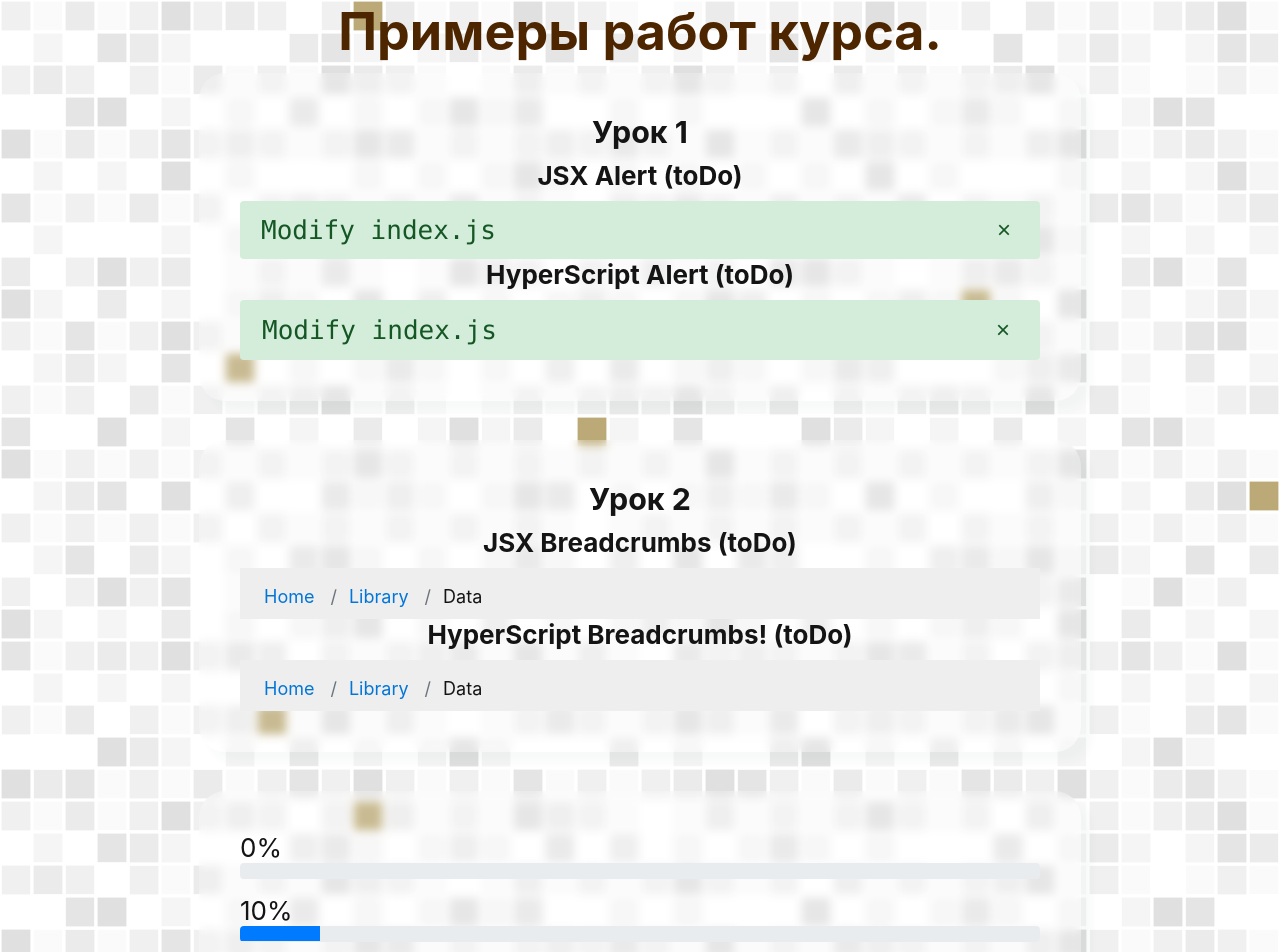
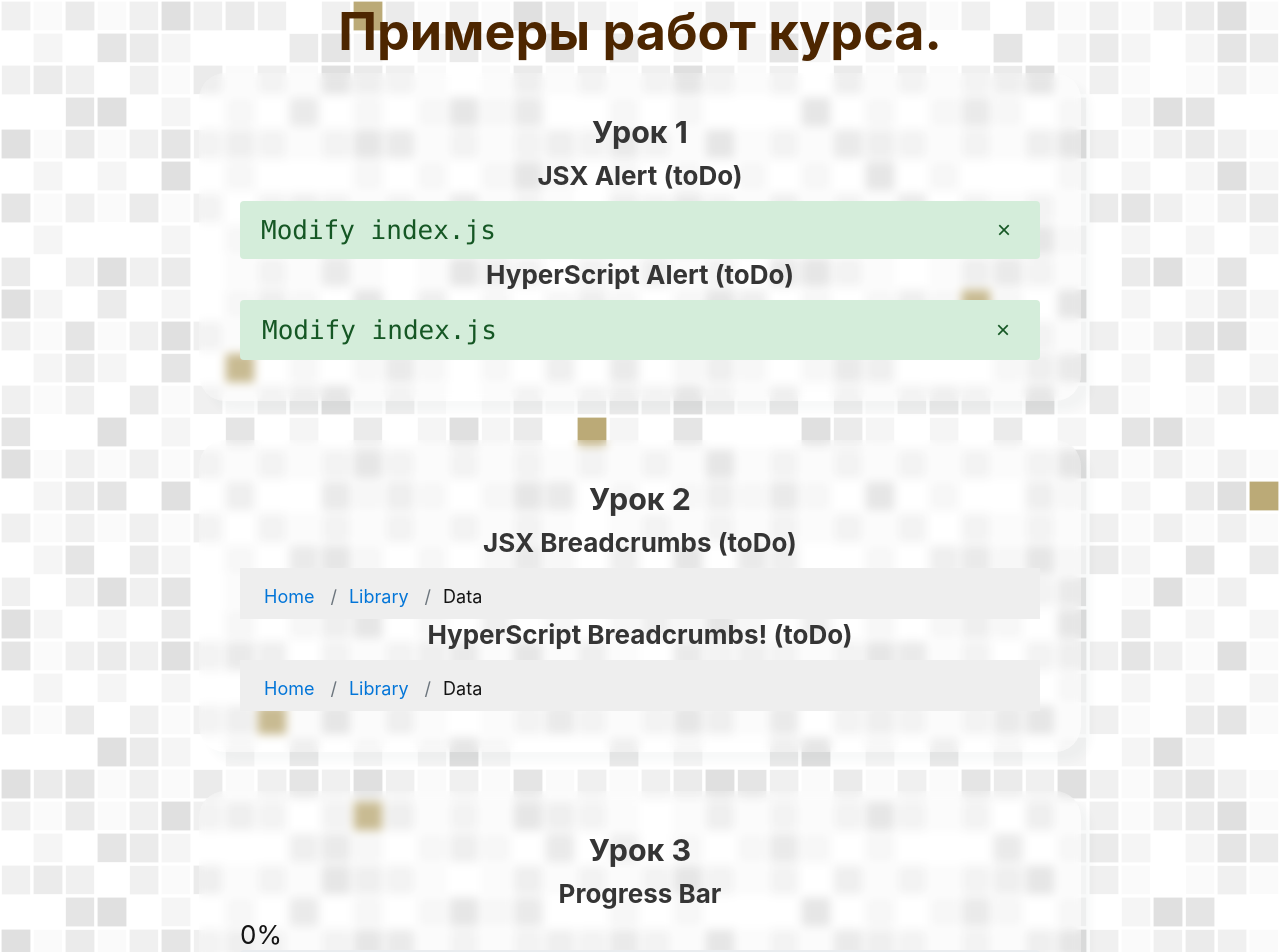
Before and after one commit to ybeliaev/react-basics-course, a React (Create React App) app: page / in a window 1280 px wide. Shown: the top 952 px of the page. Built offline with nearby package versions, Linux system fonts and the light colour scheme.

Commit message:
propTypes add & fin lesson3

```diff
--- a/package.json
+++ b/package.json
@@ -6,6 +6,7 @@
     "@testing-library/jest-dom": "^5.11.4",
     "@testing-library/react": "^11.1.0",
     "@testing-library/user-event": "^12.1.10",
+    "prop-types": "^15.7.2",
     "react": "^17.0.1",
     "react-dom": "^17.0.1",
     "react-scripts": "4.0.1",
--- a/src/index.css
+++ b/src/index.css
@@ -21,6 +21,7 @@ h3,
 h4 {
   text-align: center;
   margin-bottom: 10px;
+  color: rgb(53, 53, 53);
 }
 
 .wrapper {
--- a/src/lessons/3-progress-bar/Lesson3.js
+++ b/src/lessons/3-progress-bar/Lesson3.js
@@ -1,5 +1,8 @@
 import React from 'react';
+
 import styled from "styled-components"
+import PropTypes from 'prop-types';
+
 
 const Wrapper = styled.div`
     margin-bottom: 0.75rem;
@@ -34,10 +37,14 @@ function Progress({percent}) {
 
 Progress.propTypes = {
     // toDO
+    percent: PropTypes.number.isRequired
+
   }
 
 export default function Lesson3() {
     return <div className="wrapper_lesson">
+      <h3>Урок 3</h3>
+      <h4>Progress Bar</h4>
       <div style={{width: "800px"}}>
         <Wrapper><Progress percent={0}/></Wrapper>
         <Wrapper><Progress percent={10}/></Wrapper>
```
Also changed, not shown: 2 other files (tests, documents, lock files or other folders).
